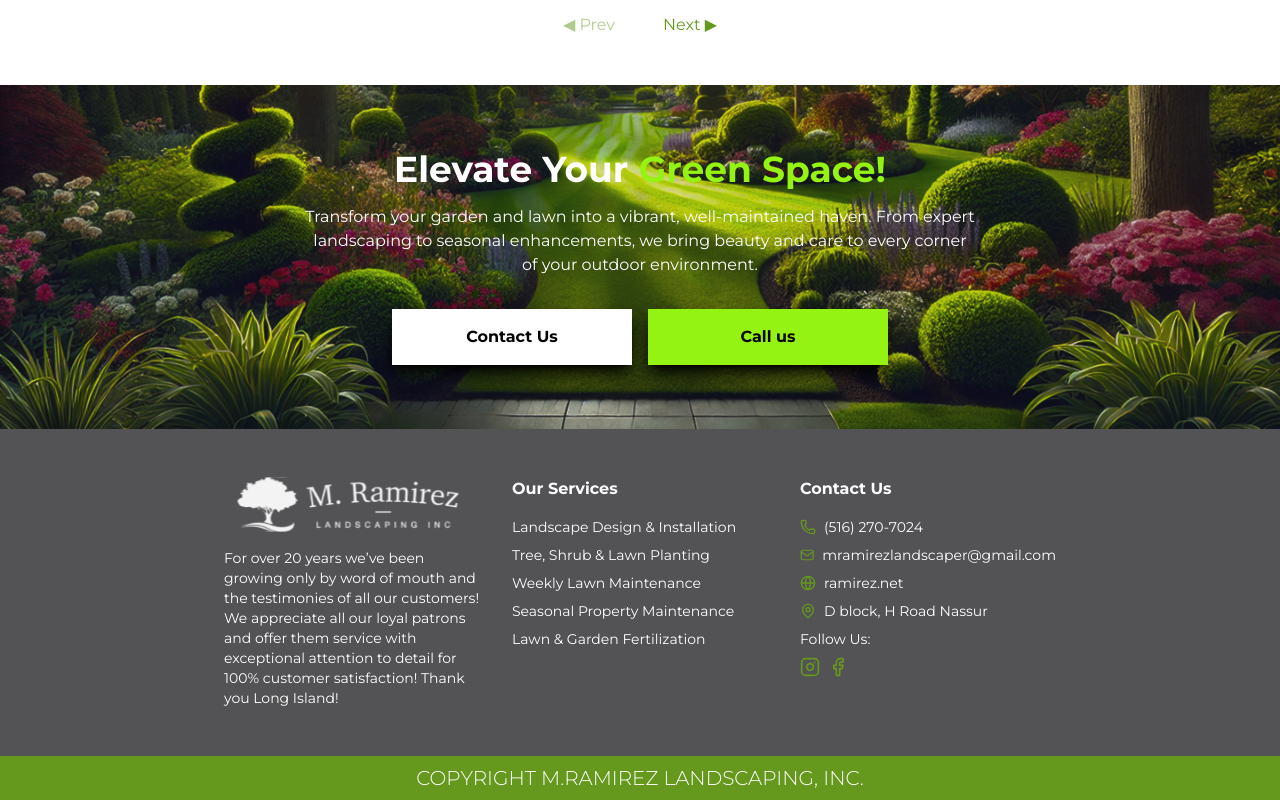
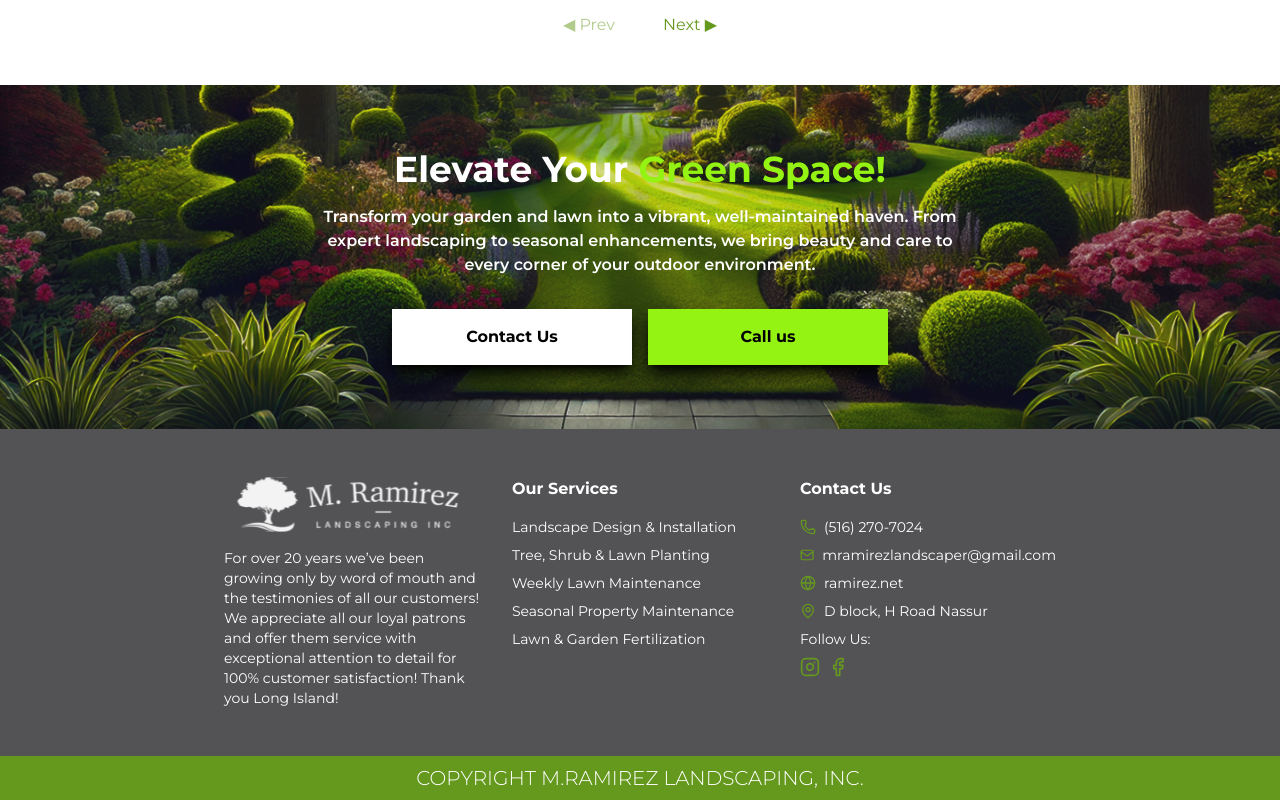
Before and after one commit to farjad-khalil/remirez-check, a Next.js app: page /about in a window 1280 px wide. Shown: the part 3011-3811 px from the top of the page. Built offline with nearby package versions, Linux system fonts and the light colour scheme.

Commit message:
Fixed Contact section

```diff
--- a/src/components/aboutus/contact.tsx
+++ b/src/components/aboutus/contact.tsx
@@ -1,6 +1,7 @@
 import Link from 'next/link'
 import React from 'react'
 import  { ButtonGreen, ButtonGreenBright, ButtonLight, ButtonWhite } from '../Button/button'
+import { contactus_data } from '@/constants/constants'
 
 export default function Contact() {
     return (
@@ -13,13 +14,12 @@ export default function Contact() {
                     backgroundPosition: "center bottom",
                 }}
             ></div>
-            <div className="container mx-auto px-4 max-md:px-16  relative z-10 text-center">
-                <h2 className="text-4xl font-bold mb-4">
+            <div className="container mx-auto px-4 max-md:px-7  relative z-10 text-center">
+                <h2 className="text-4xl max-sm:text-2xl font-bold mb-4">
                     Elevate Your <span className="text-[#94f312]">Green Space!</span>
                 </h2>
-                <p className="max-w-2xl mx-auto mb-8">
-                    Transform your garden and lawn into a vibrant, well-maintained haven. From expert landscaping to seasonal
-                    enhancements, we bring beauty and care to every corner of your outdoor environment.
+                <p className="max-w-2xl mx-auto mb-8 font-semibold">
+                    {contactus_data}
                 </p>
                 <div className="flex flex-col sm:flex-row justify-center gap-4 items-center">
                     <ButtonWhite text={"Contact Us"} to="/contact" />
--- a/src/constants/constants.tsx
+++ b/src/constants/constants.tsx
@@ -248,7 +248,7 @@ export const testimonialsData = [
         designation: "Homeowner",
     },
 ];
-
+export const contactus_data = "Transform your garden and lawn into a vibrant, well-maintained haven. From expert landscaping to seasonal enhancements, we bring beauty and care to every corner of your outdoor environment."
 
 
 
```
